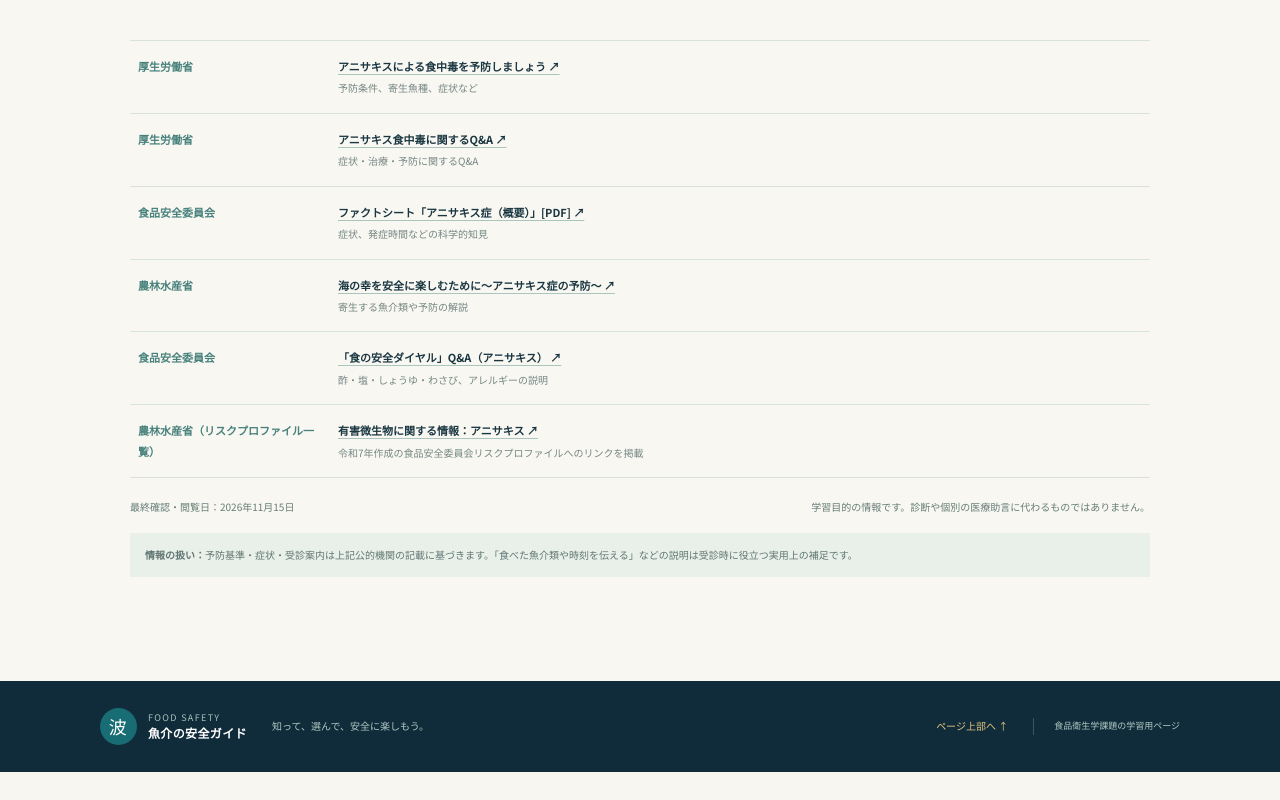
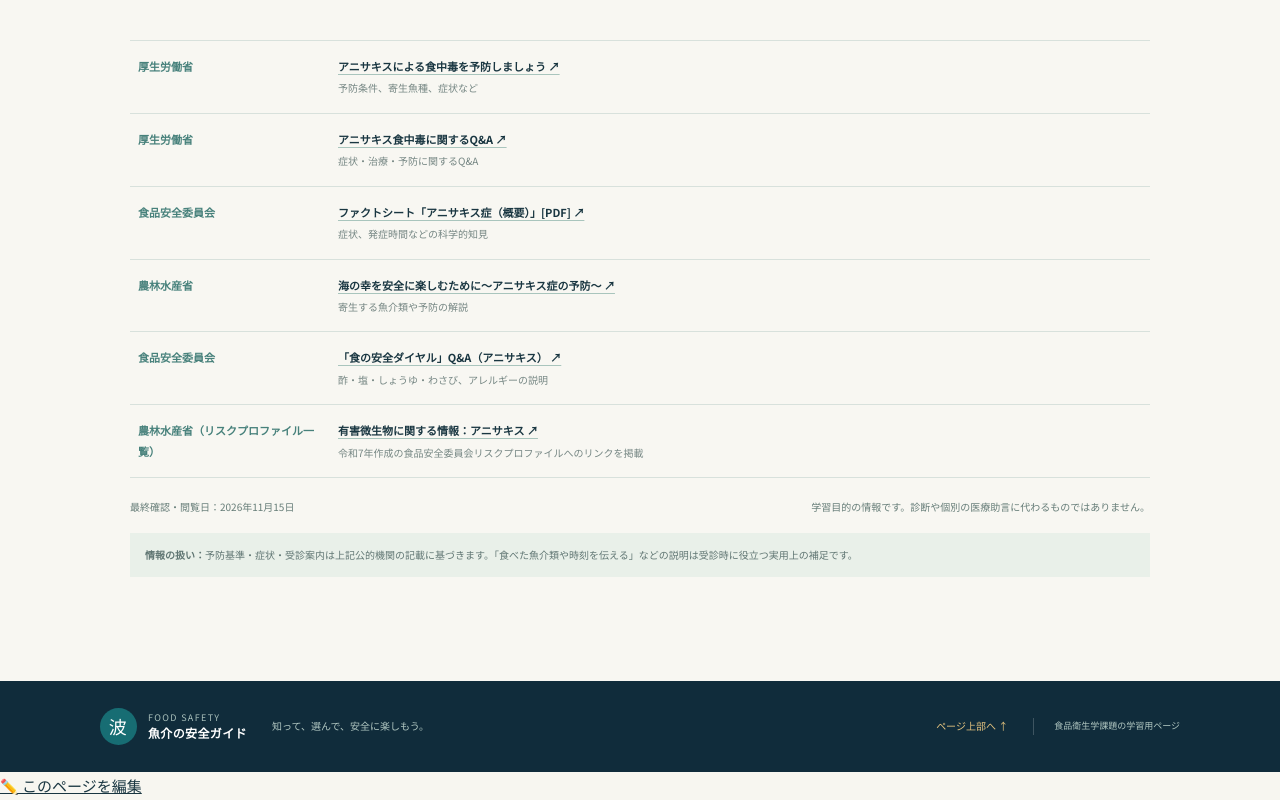
Before and after one commit to TEIJI-MP4/anisakisu-guide, a plain HTML site: page index.html in a window 1280 px wide. Shown: the part 4965-5765 px from the top of the page. Before the commit the page ends 5737 px from the top, so only its background shows below. Drawn offline with Linux system fonts and the light colour scheme.

Commit message:
Add edit button to index.html

```diff
--- a/index.html
+++ b/index.html
@@ -86,5 +86,15 @@
   </main>
   <footer class="site-footer"><a class="brand footer-brand" href="#top"><span class="brand-mark" aria-hidden="true">波</span><span>FOOD SAFETY <b>魚介の安全ガイド</b></span></a><span>知って、選んで、安全に楽しもう。</span><a href="#top" class="back-top">ページ上部へ ↑</a><small>食品衛生学課題の学習用ページ</small></footer>
   <script src="script.js"></script>
+
+<a
+  href="https://github.com/TEIJI-MP4/anisakisu-guide/edit/main/index.html"
+  class="edit-button"
+  target="_blank"
+  rel="noopener noreferrer"
+>
+  ✏️ このページを編集
+</a>
+
 </body>
 </html>
```
